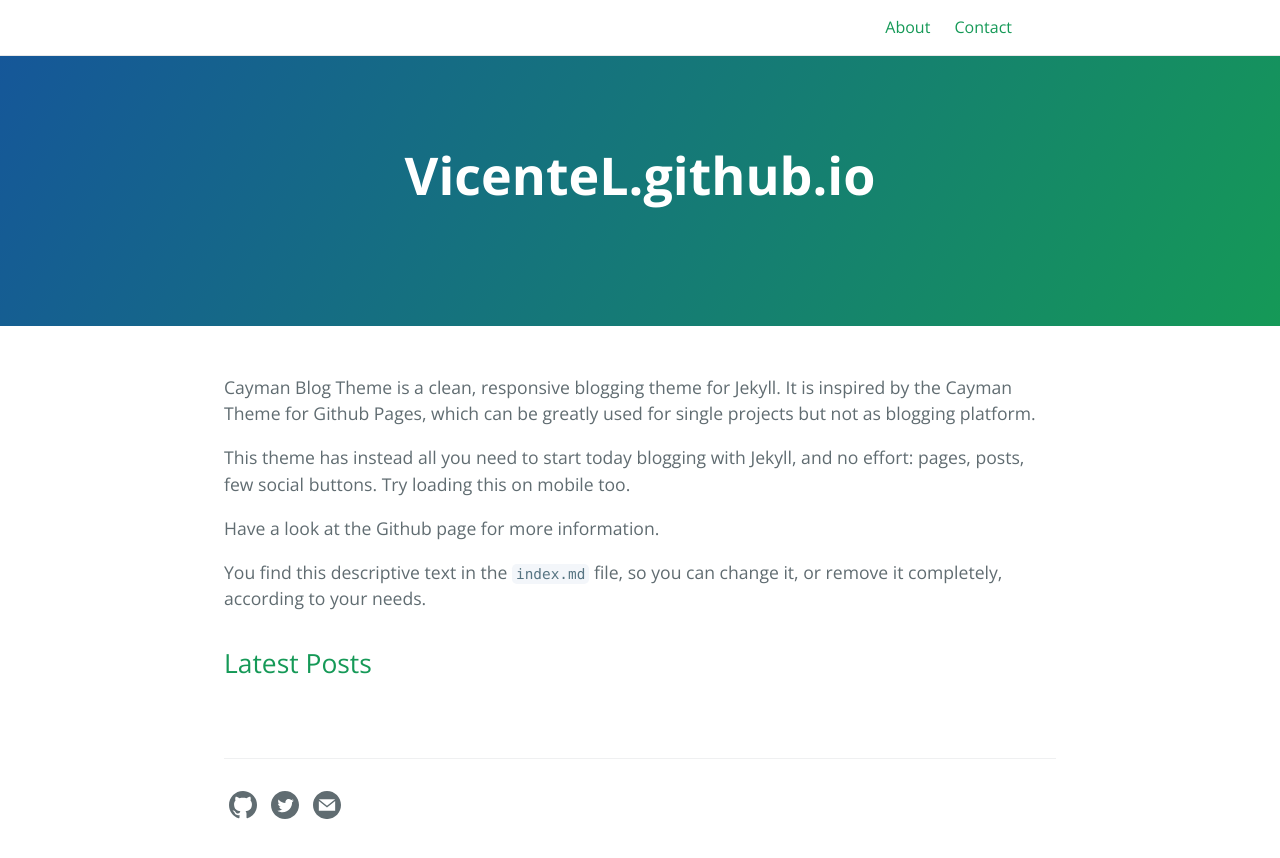
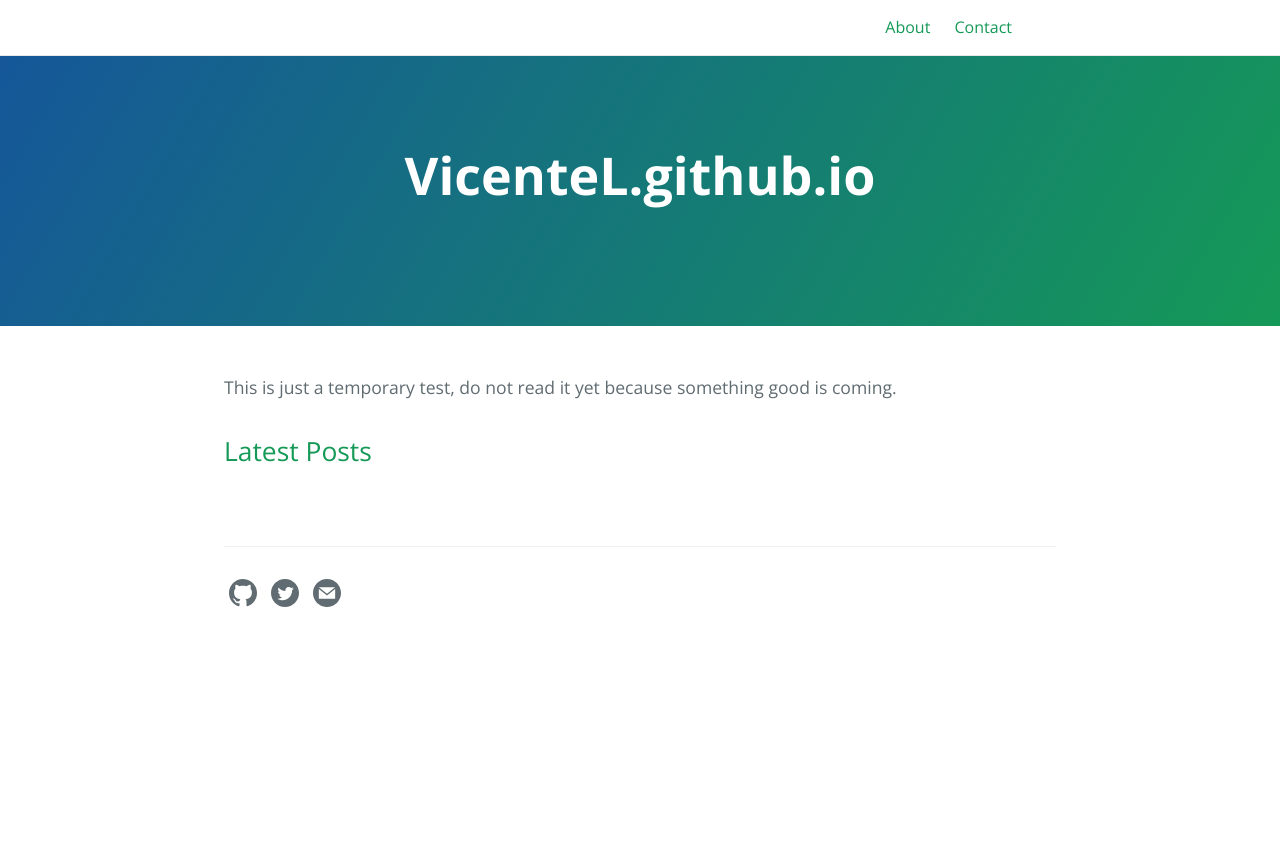
Before and after one commit to VicenteL/VicenteL.github.io, a Jekyll site: the page built from index.md, in a window 1280 px wide. Shown: the top 858 px of the page. Built offline with Jekyll 4.4.1, drawn with Linux system fonts in a browser that asks for light colours; the repository's description, which GitHub fills in, is left out.

Commit message:
Update index.md

```diff
--- a/index.md
+++ b/index.md
@@ -7,11 +7,4 @@
 #
 layout: home
 ---
-
-Cayman Blog Theme is a clean, responsive blogging theme for Jekyll. It is inspired by the Cayman Theme for Github Pages, which can be greatly used for single projects but not as blogging platform.
-
-This theme has instead all you need to start today blogging with Jekyll, and no effort: pages, posts, few social buttons. Try loading this on mobile too.
-
-Have a look at the Github page for more information.
-
-You find this descriptive text in the `index.md` file, so you can change it, or remove it completely, according to your needs.
+This is just a temporary test, do not read it yet because something good is coming.
```
